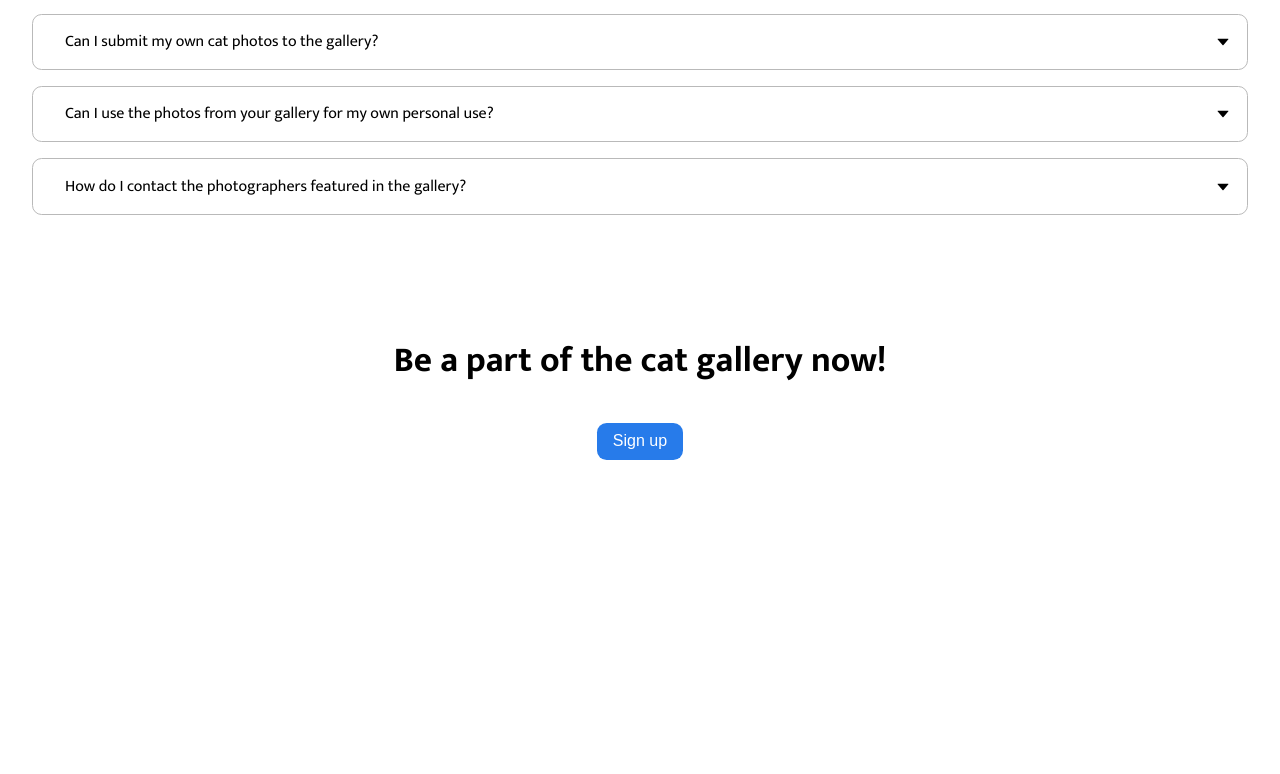
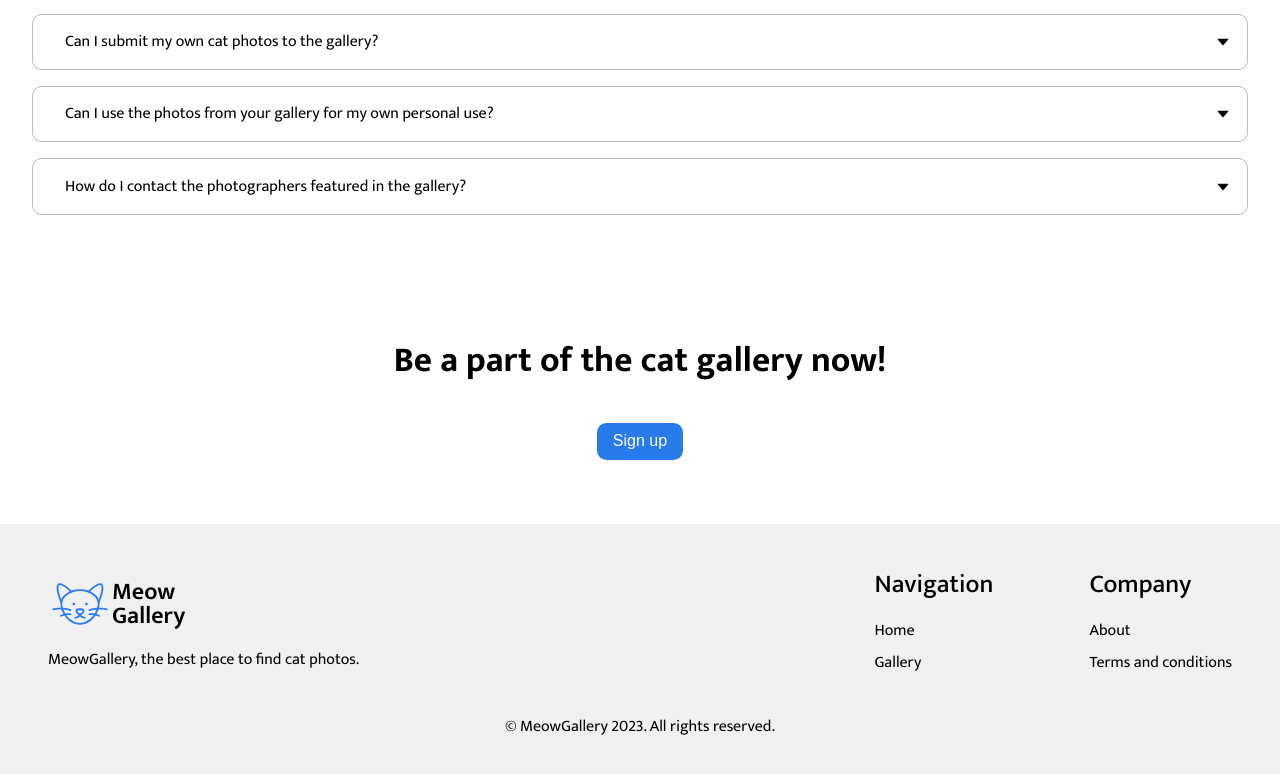
Before and after one commit to hafezfhmi/fullstack-mern-template, a React (Create React App) app in the folder client/: page / in a window 1280 px wide. Shown: the part 2708-3482 px from the top of the page. Before the commit the page ends 3232 px from the top, so only its background shows below. Built offline with nearby package versions, Linux system fonts and the light colour scheme; no server answers.

Commit message:
Feat: Client - Add footer

```diff
--- /dev/null
+++ b/client/src/components/Footer/footer.module.css
@@ -0,0 +1,62 @@
+.footer {
+  padding: 3rem;
+  background-color: rgb(240, 240, 240);
+}
+
+.footerNav {
+  display: flex;
+  justify-content: space-between;
+  margin-bottom: 3rem;
+}
+
+.logoWrapper {
+  display: flex;
+  align-items: center;
+  height: inherit;
+  margin-bottom: 1rem;
+}
+
+.logoWrapper > img {
+  height: 4rem;
+}
+
+.logoWrapper > div {
+  font-size: 1.5rem;
+  font-weight: 600;
+}
+
+.logoWrapper > div > span {
+  display: block;
+}
+
+.footerListWrapper {
+  display: flex;
+  column-gap: 6rem;
+}
+
+.footerList {
+  padding: auto 2rem;
+}
+
+.footerList > p {
+  font-size: 1.6rem;
+  font-weight: 500;
+  margin-bottom: 1.6rem;
+}
+
+.footerList > ul {
+  display: flex;
+  flex-direction: column;
+  row-gap: 1rem;
+}
+
+.copyright {
+  text-align: center;
+}
+
+@media only screen and (max-width: 900px) {
+  .footerNav {
+    flex-direction: column-reverse;
+    row-gap: 3rem;
+  }
+}
--- /dev/null
+++ b/client/src/components/Footer/index.jsx
@@ -0,0 +1,44 @@
+import React from "react";
+import { Link } from "react-router-dom";
+import styles from "./footer.module.css";
+import catHead from "../../assets/cat-head.svg";
+
+const Footer = () => {
+  return (
+    <div className={styles.footer + " section"}>
+      <div className={styles.footerNav}>
+        <div className={styles.footerLogo}>
+          <Link to={"/"} className={styles.logoWrapper}>
+            <img src={catHead} alt="cat logo" />
+            <div>
+              <span>Meow</span> Gallery
+            </div>
+          </Link>
+          <p>MeowGallery, the best place to find cat photos.</p>
+        </div>
+        <div className={styles.footerListWrapper}>
+          <div className={styles.footerList}>
+            <p>Navigation</p>
+            <ul>
+              <li>Home</li>
+              <li>Gallery</li>
+            </ul>
+          </div>
+          <div className={styles.footerList}>
+            <p>Company</p>
+            <ul>
+              <li>About</li>
+              <li>Terms and conditions</li>
+            </ul>
+          </div>
+        </div>
+      </div>
+
+      <div className={styles.copyright}>
+        <p>© MeowGallery 2023. All rights reserved.</p>
+      </div>
+    </div>
+  );
+};
+
+export default Footer;
--- a/client/src/routes/Home/index.jsx
+++ b/client/src/routes/Home/index.jsx
@@ -4,6 +4,7 @@ import Features from "../../components/Features";
 import Testominial from "../../components/Testimonial";
 import LastCTA from "../../components/LastCTA";
 import FAQ from "../../components/FAQ";
+
 // import styles from "./home.module.css";
 
 const Home = () => {
--- a/client/src/routes/Root/index.jsx
+++ b/client/src/routes/Root/index.jsx
@@ -1,6 +1,7 @@
 import React from "react";
 import { Outlet } from "react-router-dom";
 import Navbar from "../../components/Navbar";
+import Footer from "../../components/Footer";
 
 const Root = () => {
   return (
@@ -9,6 +10,7 @@ const Root = () => {
       <div className="container">
         <Outlet />
       </div>
+      <Footer />
     </>
   );
 };
```
